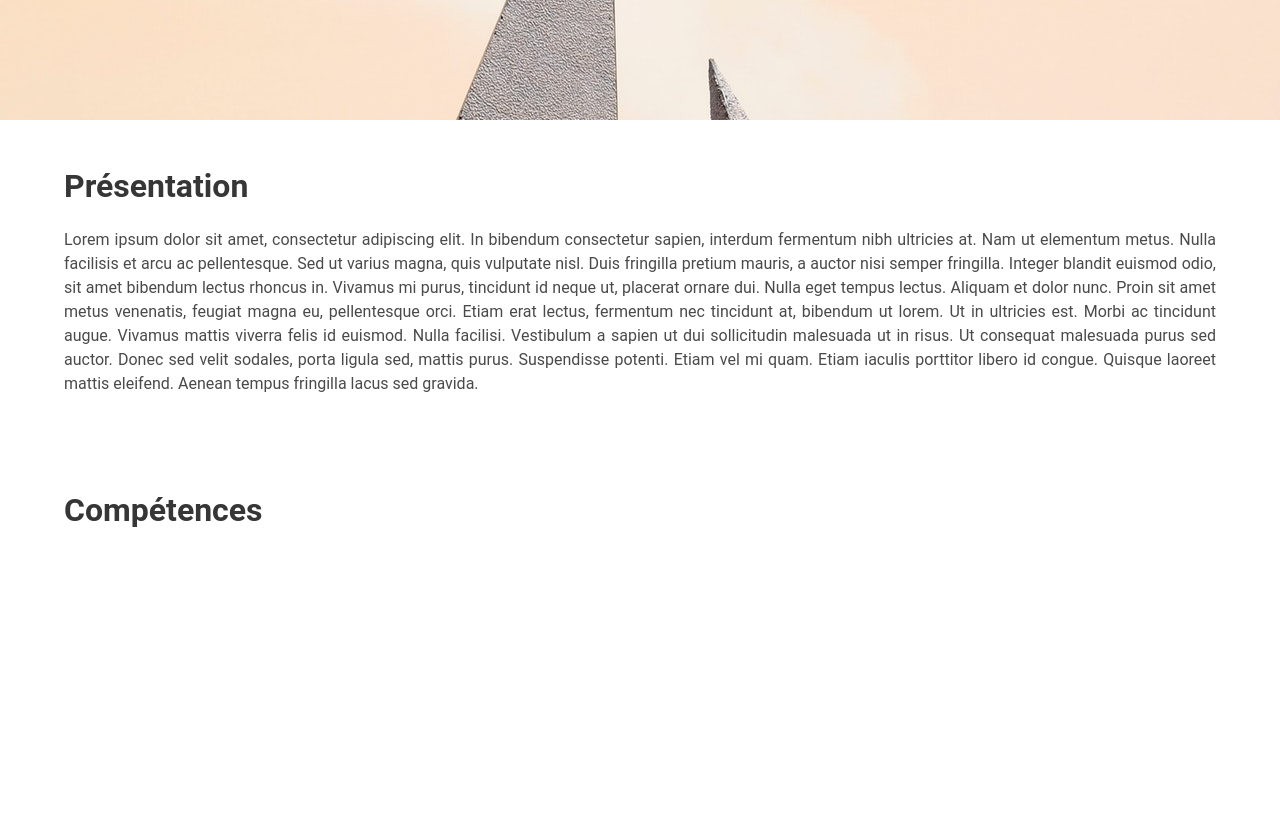
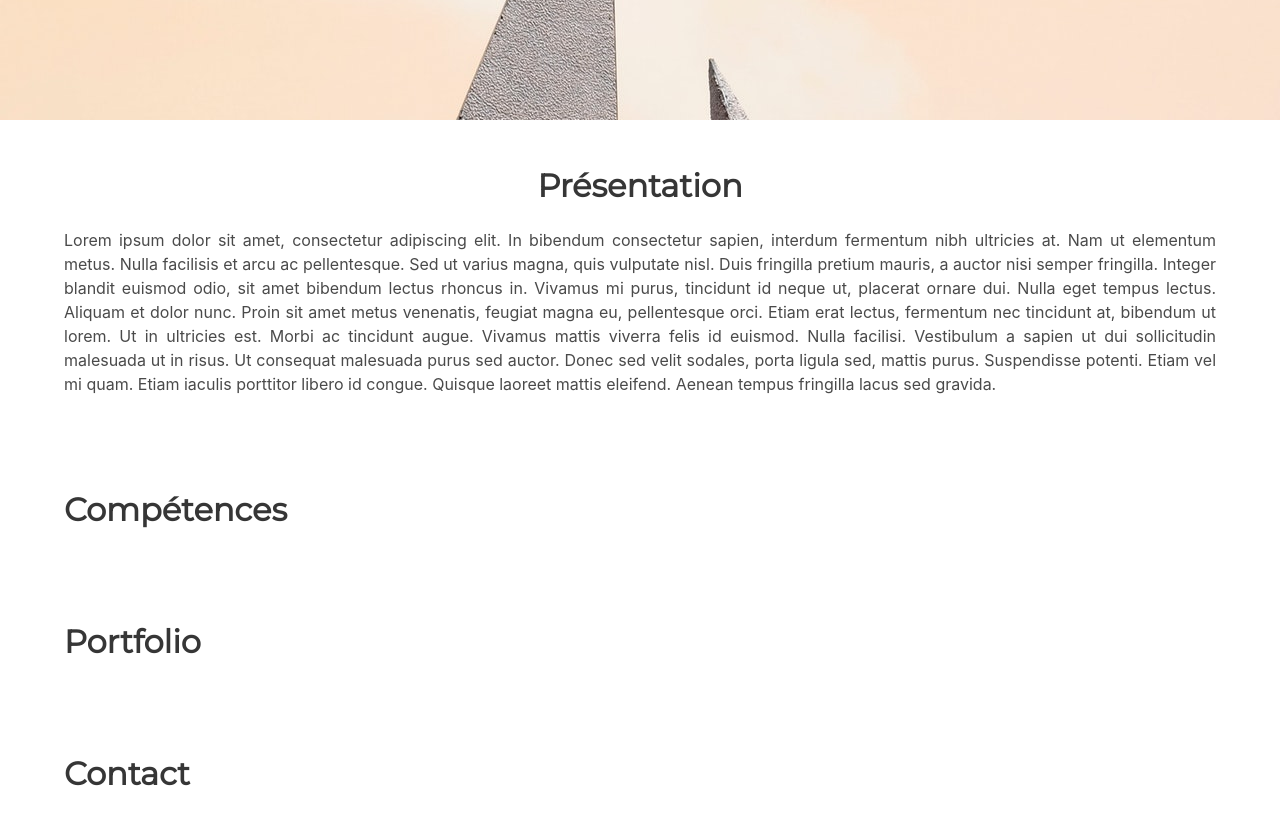
Before and after one commit to VLaroye/portfolio-2019, a Gatsby site: page / in a window 1280 px wide. Shown: the part 680-1520 px from the top of the page. Before the commit the page ends 1256 px from the top, so only its background shows below. Built offline with nearby package versions, Linux system fonts and the light colour scheme; Gatsby itself is replaced by a stand-in of ours.

Commit message:
Skeleton for all site parts + Work on navbar hover effects

```diff
--- a/src/components/about/about.js
+++ b/src/components/about/about.js
@@ -5,8 +5,8 @@ const About = () => (
 		<div className="container">
 			<div className="columns">
 				<div className="column" data-aos="fade-up">
-					<h1 className="title" data-aos="zoom-in-left">
-						Présentation
+					<h1 className="title has-text-centered" data-aos="zoom-in-left">
+						présentation
 					</h1>
 					<p className="has-text-justified" data-aos="zoom-in-right">
 						Lorem ipsum dolor sit amet, consectetur adipiscing elit. In bibendum consectetur sapien, interdum fermentum nibh ultricies at. Nam ut elementum metus.
--- /dev/null
+++ b/src/components/contact/contact.js
@@ -0,0 +1,15 @@
+import React from 'react'
+
+const Contact = () => (
+	<section className="section" id="contact">
+		<div className="container">
+			<div className="columns">
+				<div className="column" data-aos="fade-up">
+					<h1 className="title" data-aos="zoom-in">Contact</h1>
+				</div>
+			</div>
+		</div>
+	</section>
+)
+
+export default Contact
--- a/src/components/layout.js
+++ b/src/components/layout.js
@@ -1,31 +1,18 @@
 import React, { useEffect } from "react"
-import AOS from 'aos'
+
+import AOSInit from '../utils/aos-init'
 
 import "./styles.scss"
 
 import Header from './header/header'
 import About from './about/about'
 import Skills from './skills/skills'
+import Portfolio from './portfolio/portfolio'
+import Contact from './contact/contact'
 
 const Layout = () => {
 	useEffect(() => {
-		AOS.init({
-			// Global settings
-      disable: false, // accepts following values: 'phone', 'tablet', 'mobile', boolean, expression or function
-      startEvent: 'DOMContentLoaded', // name of the event dispatched on the document, that AOS should initialize on
-      initClassName: 'aos-init', // class applied after initialization
-      animatedClassName: 'aos-animate', // class applied on animation
-      useClassNames: false, // if true, will add content of `data-aos` as classes on scroll
-
-      // Settings that can be overriden on per-element basis, by `data-aos-*` attributes:
-      offset: 0, // offset (in px) from the original trigger point
-      delay: 0, // values from 0 to 3000, with step 50ms
-      duration: 450, // values from 0 to 3000, with step 50ms
-      easing: 'ease', // default easing for AOS animations
-      once: true, // whether animation should happen only once - while scrolling down
-      mirror: false, // whether elements should animate out while scrolling past them
-      anchorPlacement: 'top-bottom', // defines which position of the element regarding to window should trigger the animation
-		})
+		AOSInit()
 	}, [])
 
   return (
@@ -34,6 +21,8 @@ const Layout = () => {
       <main>
 				<About/>
 				<Skills/>
+				<Portfolio/>
+				<Contact/>
 			</main>
       <footer></footer>
     </>
--- a/src/components/navbar/navbar.js
+++ b/src/components/navbar/navbar.js
@@ -21,7 +21,7 @@ const Navbar = ({ isTransparent }) => (
 				<div data-aos="fade-left" className="navbar-item">
 					<a data-view="#portfolio" className="navbar-item" href="#portfolio">Portfolio</a>
 				</div>
-				<div data-aos="fade-up" className="navbar-item">
+				<div data-aos="fade-up" className="navbar-item cta">
 					<button className="button is-primary" data-view="#contact">
 						<span>Contactez moi
 							<span role="img" aria-label="emoji">👋</span>
--- /dev/null
+++ b/src/components/portfolio/portfolio.js
@@ -0,0 +1,15 @@
+import React from 'react'
+
+const Portfolio = () => (
+	<section className="section" id="portfolio">
+		<div className="container">
+			<div className="columns">
+				<div className="column" data-aos="fade-up">
+					<h1 className="title" data-aos="zoom-in">Portfolio</h1>
+				</div>
+			</div>
+		</div>
+	</section>
+)
+
+export default Portfolio
--- a/src/components/styles.scss
+++ b/src/components/styles.scss
@@ -1,10 +1,19 @@
 @charset "utf-8";
 @import url('https://unpkg.com/aos@2.3.1/dist/aos.css');
+@import url('https://fonts.googleapis.com/css?family=Montserrat|Open+Sans');
 
 // Customize Bulma variables here
-$family-sans-serif: "Roboto", "sans-serif";
 $narrow-screen : 80rem;
 $ease-in-out-transition: 200ms ease-in-out;
+
+body {
+	font-family: 'Open Sans', sans-serif;
+}
+
+header, nav, h1, h2, h3, h4, h5, h6{
+	font-family: 'Montserrat', sans-serif;
+	text-transform: capitalize;
+}
 
 @import "~bulma/bulma.sass";
 
--- /dev/null
+++ b/src/utils/aos-init.js
@@ -0,0 +1,25 @@
+import AOS from 'aos'
+
+/**
+ * Animate-on-scroll initialization function
+ * See: https://github.com/michalsnik/aos for more details about options
+ */
+export default () => {
+	AOS.init({
+		// Global settings
+		disable: false, // accepts following values: 'phone', 'tablet', 'mobile', boolean, expression or function
+		startEvent: 'DOMContentLoaded', // name of the event dispatched on the document, that AOS should initialize on
+		initClassName: 'aos-init', // class applied after initialization
+		animatedClassName: 'aos-animate', // class applied on animation
+		useClassNames: false, // if true, will add content of `data-aos` as classes on scroll
+
+		// Settings that can be overriden on per-element basis, by `data-aos-*` attributes:
+		offset: 0, // offset (in px) from the original trigger point
+		delay: 0, // values from 0 to 3000, with step 50ms
+		duration: 450, // values from 0 to 3000, with step 50ms
+		easing: 'ease', // default easing for AOS animations
+		once: true, // whether animation should happen only once - while scrolling down
+		mirror: false, // whether elements should animate out while scrolling past them
+		anchorPlacement: 'top-bottom', // defines which position of the element regarding to window should trigger the animation
+	})
+}
```
